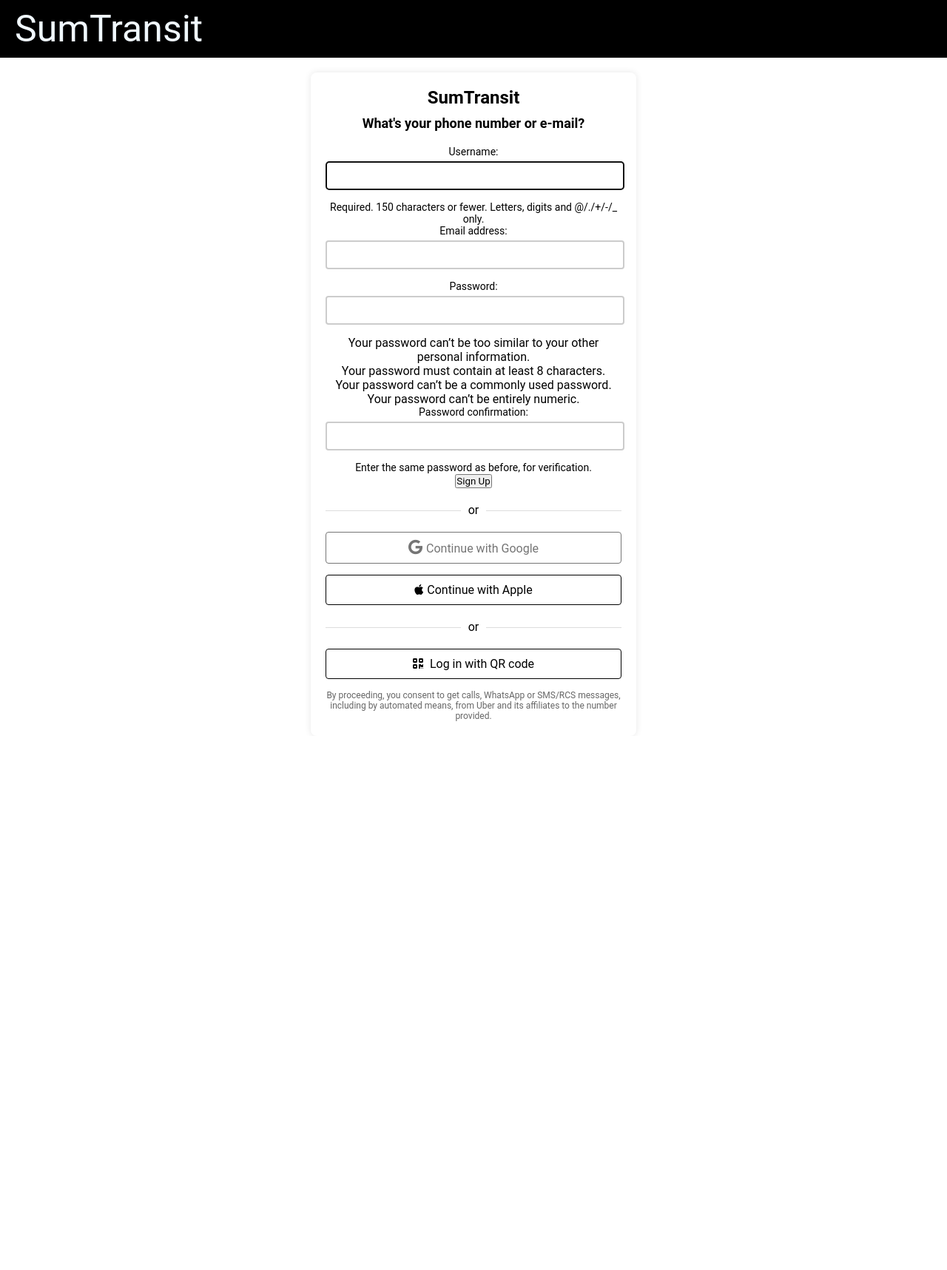
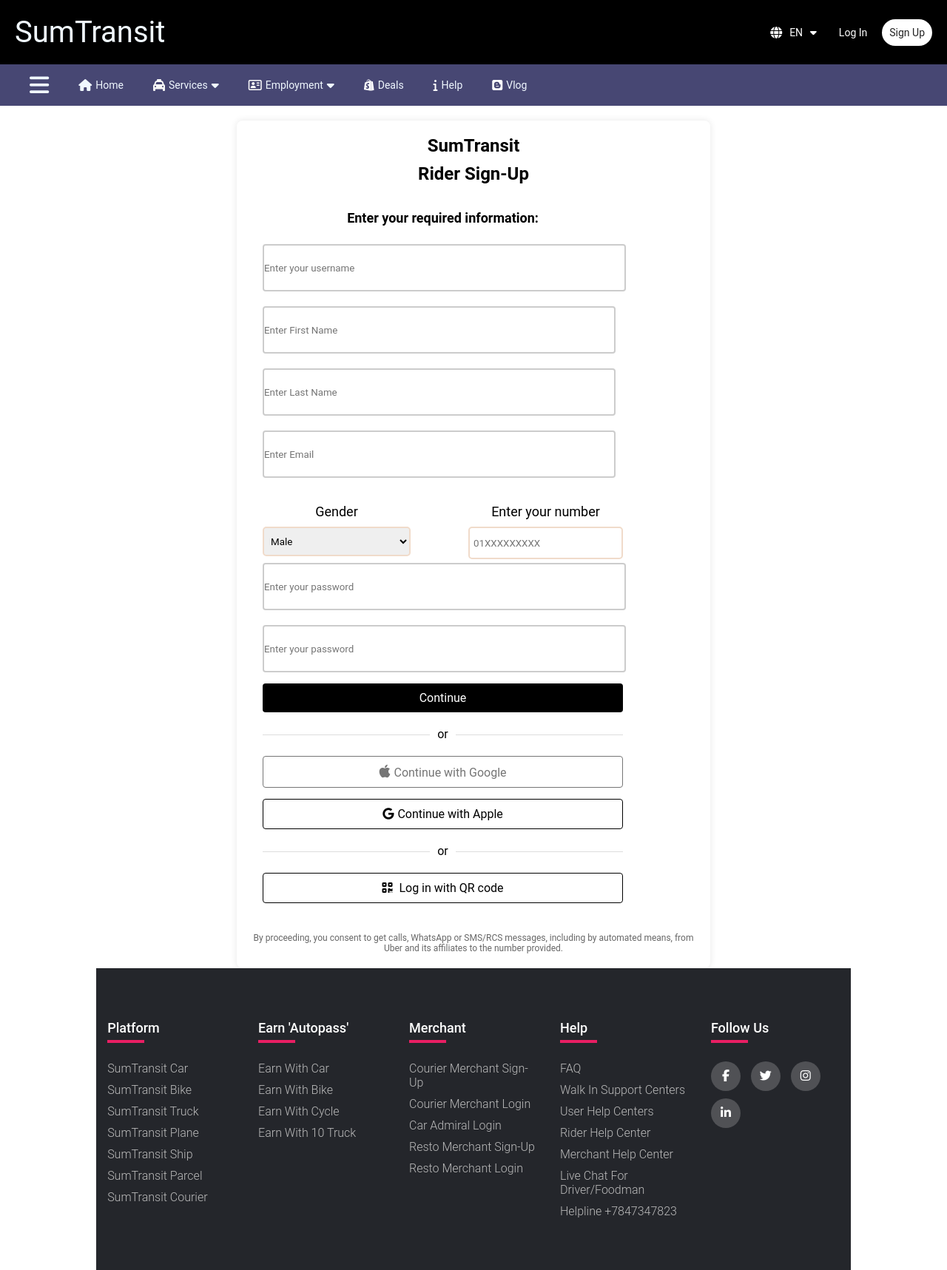
Before and after one commit to sumayaruhas/niceeeee, a Django app: page /signup/customer/ in a window 1280 px wide. Shown: the whole page at 74% size. Before the commit the page ends 975 px from the top, so only its background shows below. Run offline with Django 5.2, Linux system fonts and the light colour scheme; tables that the repository leaves empty hold one stand-in row (values such as "Sample post").

Commit message:
Customer sign/login modifications

```diff
--- a/website/main/context_processors.py
+++ b/website/main/context_processors.py
@@ -8,8 +8,8 @@
 
             rider = CarRegister.objects.get(user=request.user)
 
-            return {'profile_pic': rider.profilepic.url if rider.profilepic else 'media/profilepic/profile.jpg'}
+            return {'profile_pic': rider.profilepic.url if rider.profilepic else 'profilepic/profile.jpg'}
         except CarRegister.DoesNotExist:
 
-            return {'profile_pic': 'media/profilepic/profile.jpg'}
+            return {'profile_pic': 'profilepic/profile.jpg'}
     return {'profile_pic': None}
--- a/website/main/models.py
+++ b/website/main/models.py
@@ -66,6 +66,29 @@
 from django.conf import settings
 from django.db import models
 import datetime
+
+class RiderRegister(models.Model):
+    GENDER_CHOICES = [
+        ('Male','Male'),
+        ('Female','Female'),
+    ]
+    user = models.ForeignKey(settings.AUTH_USER_MODEL, on_delete=models.CASCADE)
+    firstname = models.CharField(max_length=100,default='')
+    lastname = models.CharField(max_length=100,default='')
+    gender = models.CharField(max_length=6, choices=GENDER_CHOICES,null=True, blank=True)
+    email = models.EmailField(default='')
+    phonenumber = models.CharField(max_length=15, default='')
+    password = models.CharField(max_length=255)
+    profilepic = models.ImageField( upload_to='profilepic/', null=True, blank=True)
+    class Meta:
+        verbose_name = "Rider Registration"
+        verbose_name_plural = "Riders Registrations"
+    USERNAME_FIELD = 'email'
+    REQUIRED_FIELDS = ['firstname', 'lastname', 'phonenumber']
+
+    def __str__(self):
+        return f"{self.firstname} {self.lastname} ({self.user.email})"
+
 
 class CarRegister(models.Model):
     user = models.ForeignKey(settings.AUTH_USER_MODEL, on_delete=models.CASCADE)
@@ -187,9 +210,6 @@
         verbose_name_plural = "Car Driver Registrations"
     USERNAME_FIELD = 'email'
     REQUIRED_FIELDS = ['firstname', 'lastname', 'phonenumber']
-    class Meta:
-        verbose_name = "Car Driver Registration"
-        verbose_name_plural = "Car Driver Registrations"
 
     def __str__(self):
         return f"{self.firstname} {self.lastname} ({self.user.email})"
--- a/website/main/templates/customer_sign_up.html
+++ b/website/main/templates/customer_sign_up.html
@@ -1,46 +1,56 @@
-<!DOCTYPE html>
+{% extends 'base.html' %}
 {% load static %}
-<html lang="en">
-
-<head>
-    <meta charset="UTF-8">
-    <meta name="viewport" content="width=device-width, initial-scale=1.0">
-    <link rel="stylesheet" href="https://cdnjs.cloudflare.com/ajax/libs/font-awesome/6.5.1/css/all.min.css"
-        integrity="sha512-DTOQO9RWCH3ppGqcWaEA1BIZOC6xxalwEsw9c2QQeAIftl+Vegovlnee1c9QX4TctnWMn13TZye+giMm8e2LwA=="
-        crossorigin="anonymous" referrerpolicy="no-referrer" />
-    <title>Sign-up</title>
-    <link rel="stylesheet" href="{% static 'website/css/style.css' %}">
-</head>
-
-<body>
-    <header>
-        <div class="Navbar" style="padding: 10px 0px 10px 20px">
-            <div style="display: flex; align-items: center;" class="sumtran">
-                <a href="{% url 'home' %}" class="thakna">
-                    <p style="font-size: 50px;">SumTransit</p>
-                </a>
-            </div>
-        </div>
-    </header>
+{% block content %}
+<div class="justtoalign" style="display: flex;flex-direction: column;align-items: center;">
+    {% if error %}
+    <div class="error">{{ error }}</div>
+    {% endif %}
 
     <div class="justtoalign">
-        <div class="containersu" style="margin-top:20px;">
+        <div class="containersu" style="margin-top:20px;width: 600px;">
             <div class="logo">
                 <h1>SumTransit</h1>
+                <h2>Rider Sign-Up<h2>
             </div>
-            <div class="login-box">
-                <h2>What's your phone number or e-mail?</h2>
-                <form method="POST">
+            <div class="login-box real-info" style="margin-top: 20px;">
+                <h2>Enter your required information:</h2>
+                <form method="POST" action="{% url 'customer_signup' %}">
                     {% csrf_token %}
-                    {{ form.as_p }}
-                    <button type="submit">Sign Up</button>
+                    <input type="text" name="username" placeholder="Enter your username" required>
+                    <div class="loca">
+                        <input type="text" name="firstname" placeholder="Enter First Name" required>
+                        <input type="text" name="lastname" placeholder="Enter Last Name" required>
+                    </div>
+                    <div class="loca">
+                        <input type="email" name="email" placeholder="Enter Email" required>
+                    </div>
+                    <div class="loca">
+                        <div id="district">
+                            <p>Gender</p>
+                            <select name="gender" >
+                                {% for gender, label in genders %}
+                                <option value="{{ gender }}">{{ gender }}</option>
+                                {% endfor %}
+                            </select>
+                        </div>
+                        <div id="pnumber">
+                            <p>Enter your number</p>
+                            <input name="phonenumber" placeholder="01XXXXXXXXX">
+                        </div>
+                    </div>
+                    <div id="country">
+                        <input type="password" name="password1" placeholder="Enter your password" required>
+                        <input type="password" name="password2" placeholder="Enter your password" required>
+                        <button type="submit" class="btn">Continue</button>
+                    </div>
                 </form>
                 <div class="divider"><span>or</span></div>
+
                 <button class="btn google-btn">
-                    <i class="fa-brands fa-google" style="margin-right:5px; font-size:20px"></i>Continue with Google
+                    <i class="fa-brands fa-apple" style="margin-right:5px; font-size:20px"></i>Continue with Google
                 </button>
                 <button class="btn apple-btn">
-                    <i class="fa-brands fa-apple" style="margin-right:5px;"></i>Continue with Apple
+                    <i class="fa-brands fa-google" style="margin-right:5px;"></i>Continue with Apple
                 </button>
                 <div class="divider"><span>or</span></div>
                 <button class="btn qr-btn">
@@ -53,6 +63,7 @@
             </p>
         </div>
     </div>
-</body>
+    </body>
 
-</html>
+    </html>
+    {% endblock %}
--- a/website/main/templates/loginsuggest.html
+++ b/website/main/templates/loginsuggest.html
@@ -26,11 +26,11 @@
         </div>
         <div class="options">
             <div class="option">
-                <a href="{% url 'customer_login' %}">Log In to drive & deliver <span class="arrow">&rarr;</span></a>
+                <a href="{% url 'driver_login' %}">Log In to drive & deliver <span class="arrow">&rarr;</span></a>
                 <div class="underline"></div>
             </div>
             <div class="option">
-                <a href="{% url 'driver_login' %}">Log In To rider account <span class="arrow">&rarr;</span></a>
+                <a href="{% url 'customer_login' %}">Log In To rider account <span class="arrow">&rarr;</span></a>
                 <div class="underline"></div>
             </div>
         </div>
--- a/website/main/templates/suggest_page.html
+++ b/website/main/templates/suggest_page.html
@@ -26,11 +26,11 @@
         </div>
         <div class="options">
             <div class="option">
-                <a href="{% url 'sign_up' %}">Sign up to drive & deliver <span class="arrow">&rarr;</span></a>
+                <a href="{% url 'car_registration' %}">Sign up to drive & deliver <span class="arrow">&rarr;</span></a>
                 <div class="underline"></div>
             </div>
             <div class="option">
-                <a href="{% url 'car_registration' %}">Create a rider account <span class="arrow">&rarr;</span></a>
+                <a href="{% url 'sign_up' %}">Create a rider account <span class="arrow">&rarr;</span></a>
                 <div class="underline"></div>
             </div>
         </div>
--- a/website/main/views.py
+++ b/website/main/views.py
@@ -126,7 +126,7 @@
         django_user = authenticate(request, username=username, password=password)
         if django_user:
             login(request, django_user)
-            return redirect('home')
+            return redirect('driver_dashboard')
         return render(request, 'car_reg.html', {'error': 'Authentication failed. Please check your credentials.'})
 
     params = {
@@ -155,14 +155,36 @@
 
 def customer_sign_up(request):
     if request.method == 'POST':
-        form = CustomerSignUpForm(request.POST)
-        if form.is_valid():
-            user = form.save()
-            login(request, user)
-            return redirect('customer_dashboard')
-    else:
-        form = CustomerSignUpForm()
-    return render(request, 'customer_sign_up.html', {'form': form, 'user_type': 'Customer'})
+        email = request.POST.get('email')
+        password = request.POST.get('password1')
+        firstname = request.POST.get('firstname')
+        lastname = request.POST.get('lastname')
+        phonenumber = request.POST.get('phonenumber')
+        username = request.POST.get('username')
+        password2 = request.POST.get('password2')
+        gender = request.POST.get('gender')
+
+        if password2==password:
+            hashed_password = make_password(password)
+            user = CustomUser.objects.create_user(username=username, email=email, password=password,user_type = "Customer")
+
+            customer = RiderRegister.objects.create(
+            user=user,  # Associate the CarRegister with the User
+            firstname=firstname,
+            lastname=lastname,
+            phonenumber=phonenumber,
+            gender=gender,
+            email=email,
+            password=hashed_password,
+            )
+            django_user = authenticate(request, username=username, password=password)
+            if django_user:
+                login(request, django_user)
+                return redirect('customer_dashboard')
+            return render(request, 'customer_sign_up.html', {'error': 'Authentication failed. Please check your credentials.'})
+
+        return render(request, 'customer_sign_up.html', {'error': "Both the passwords aren't same!",'genders': RiderRegister.GENDER_CHOICES})
+    return render(request, 'customer_sign_up.html',{'genders': RiderRegister.GENDER_CHOICES,})
 
 def driver_sign_up(request):
     return render(request, 'customer_sign_up.html')
@@ -195,11 +217,18 @@
         username = request.POST['username']
         password = request.POST['password']
         user = authenticate(request, username=username, password=password)
-        if user is not None and user.user_type == 'customer':
-            login(request, user)
-            return redirect('customer_dashboard')  # Redirect to customer dashboard
-        else:
-            messages.error(request, "Invalid credentials or not a customer.")
+        if user:
+            rider = RiderRegister.objects.filter(email=user.email).first()
+            if rider and check_password(password, rider.password):
+                # Log the user in
+                login(request, user)
+                rider = RiderRegister.objects.get(user=request.user)
+                rider.last_login = now()
+                rider.save()
+
+                return redirect('customer_dashboard')
+            return render(request, 'customer_login.html', {'error': "Invalid credentials.You are not a Rider."})
+        return render(request, 'customer_login.html', {'error': "Invalid credentials."})
     return render(request, 'customer_login.html')
 
 def logout_view(request):
--- a/website/static/website/css/style.css
+++ b/website/static/website/css/style.css
@@ -770,12 +770,12 @@
 .containersu {
     background-color: #fff;
     padding: 20px;
-    max-width: 400px;
+    max-width: 600px;
     width: 100%;
     border-radius: 8px;
     box-shadow: 0 0 10px rgba(0, 0, 0, 0.1);
     text-align: center;
-
+    align-content: center;
 }
 .justtoalign{
     display: flex;
```
Also changed, not shown: website/main/admin.py (+13 -6 lines), website/main/templates/customer_login.html (+19 -31 lines), website/main/templates/driver_login.html (+5 -3 lines), website/db.sqlite3, website/main/migrations/0022_riderregister.py (added), website/main/migrations/0023_alter_riderregister_options_and_more.py (added).
